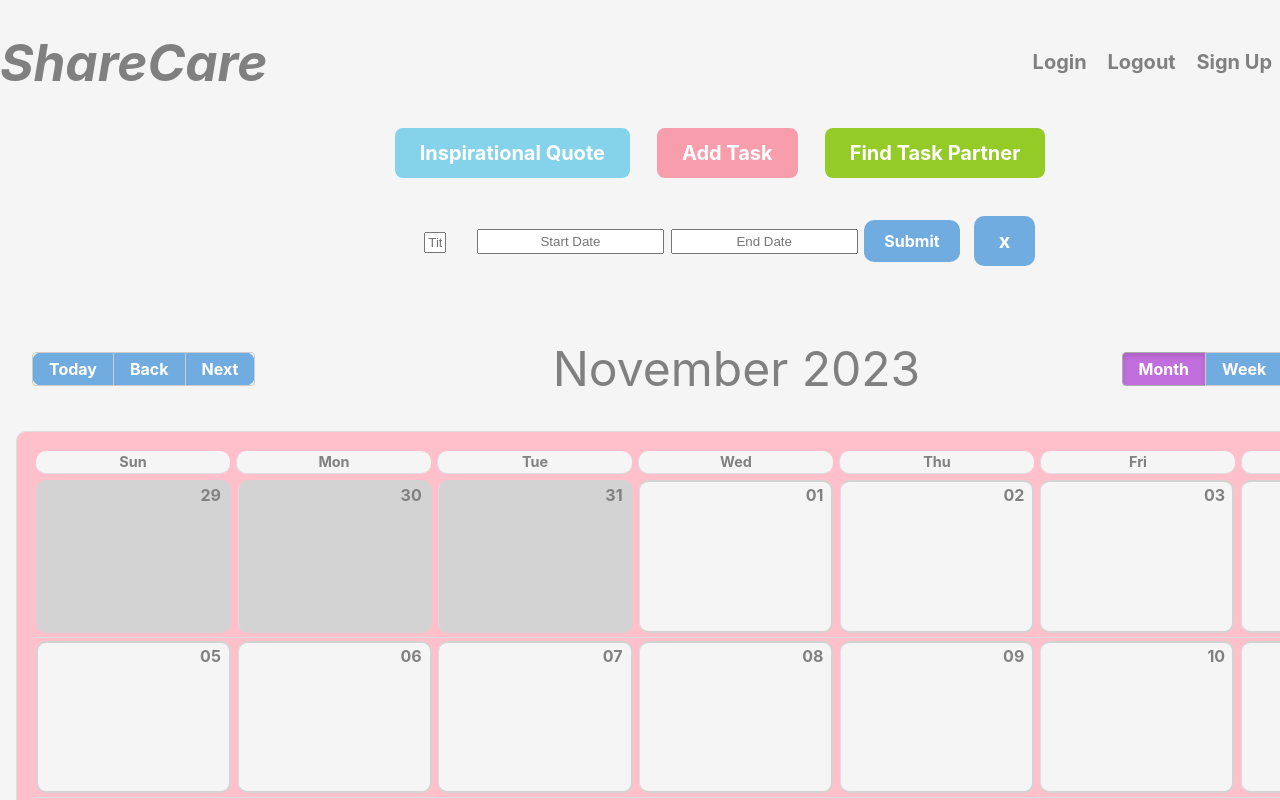
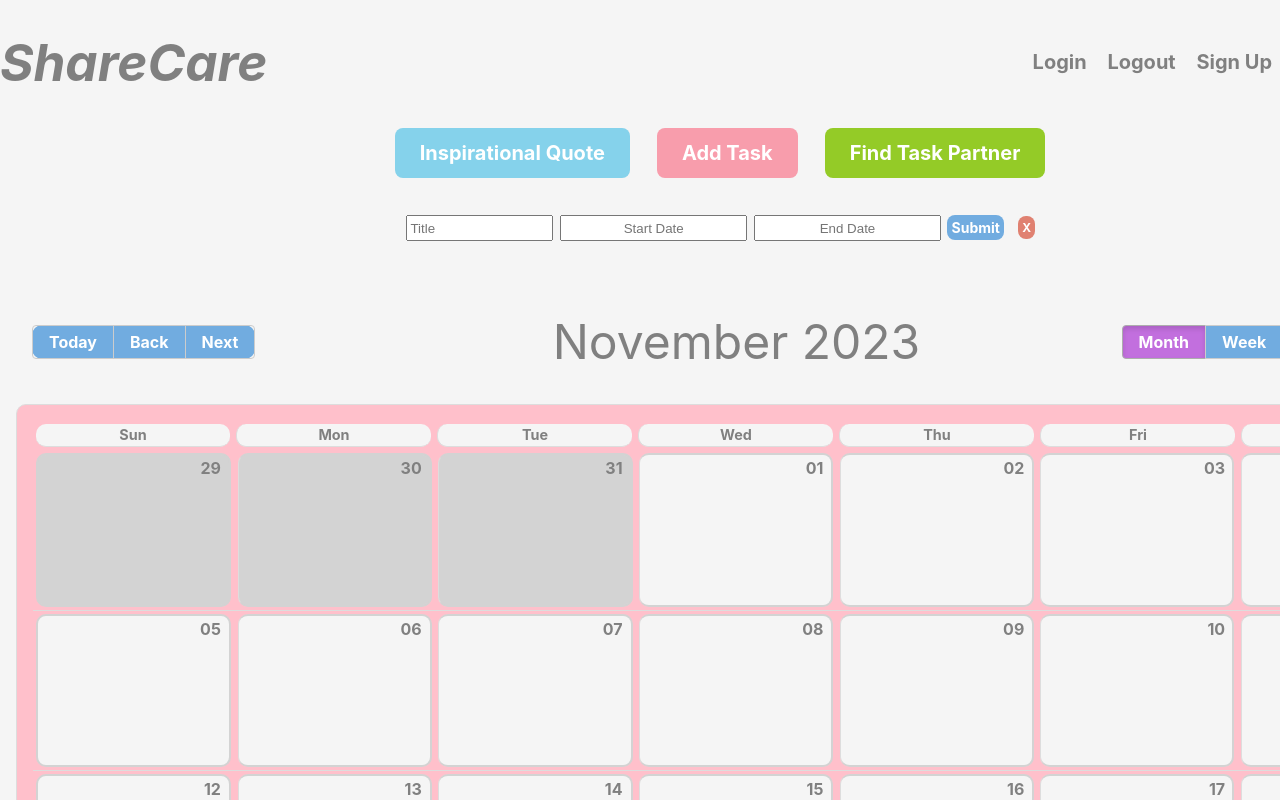
Before and after one commit to annemarielewis/Calendar_Task_Planner, a React (Vite) app: page /addtask in a window 1280 px wide. Shown: the top 800 px of the page. Built offline with nearby package versions, Linux system fonts and the light colour scheme; no server answers.

Commit message:
style changes

```diff
--- a/components/AddTask.jsx
+++ b/components/AddTask.jsx
@@ -24,7 +24,7 @@ export default function AddTask(props) {
 
   return (
     <>
-      <form onSubmit={handleAddEvent}>
+      <form autoComplete="off" onSubmit={handleAddEvent}>
         <div className="AIF-container">
           {/* Task input */}
           <div className="title">
@@ -33,7 +33,7 @@ export default function AddTask(props) {
               id="title"
               type="text"
               placeholder="Title"
-              style={{ width: "20%", marginRight: "10px" }}
+              style={{ width: "92%", height: "1.2rem", marginRight: "10px" }}
               value={addEvent.title}
               onChange={(e) => {
                 setAddEvent({ ...addEvent, title: e.target.value });
@@ -47,6 +47,7 @@ export default function AddTask(props) {
               className="startdate"
               id="start"
               placeholderText="Start Date"
+              style={{ marginRight: "5rem" }}
               selected={addEvent.start}
               onChange={handleStartDateChange}
               showTimeSelect
@@ -67,13 +68,13 @@ export default function AddTask(props) {
           </div>
           {/* Submit button */}
           <div className="btn">
-            <button type="submit" className="rbc-btn-group">
+            <button type="submit" className="submit-event">
               Submit
             </button>
           </div>
           {/* Cancel link */}
           <Link to="/">
-            <button className="rbc-btn-group">x</button>
+            <button className="exit-btn">X</button>
           </Link>
         </div>
       </form>
--- a/src/App.css
+++ b/src/App.css
@@ -13,6 +13,20 @@ background-color: whitesmoke !important;
   text-align: center;
   width: 100%;
   height: 100%;
+}
+
+.exit-btn {
+  display: flex;
+  padding: 0.2rem !important;
+  align-self: center;
+  font-size: 12px;
+  background-color: rgb(224, 129, 113);
+}
+
+.submit-event {
+  padding: 0.2rem !important;
+  font-size: 14px;
+  background-color: rgb(113, 172, 224);
 }
 
 .page {
@@ -35,7 +49,6 @@ h1 {
   font-size: 3rem;
   color: grey;
   margin-left: 6rem;
-
 }
 
 .rbc-toolbar {
@@ -60,7 +73,7 @@ h1 {
   background-color: pink;
 }
 
-.rbc-time-view{
+.rbc-time-view {
   padding: 1rem !important;
   min-width: 90rem;
   min-height: 64rem;
@@ -100,7 +113,6 @@ border-radius: 10px !important;
   min-height: 72.3rem !important;
   z-index: -10 !important;
   position: absolute;
-
 }
 
 .rbc-day-bg {
@@ -145,7 +157,7 @@ a {
   color: grey !important;
   font-size: 20px;
   font-weight: bold !important;
-padding: .5rem;
+  padding: 0.5rem;
 }
 
 a:hover {
@@ -155,15 +167,16 @@ a:hover {
 .header {
   display: flex;
   align-items: center;
-  justify-content:space-between
+  justify-content: space-between;
 }
 .AIF-container {
-
   border-radius: 10px;
   display: flex;
   flex-direction: row;
   justify-content: center;
   align-items: center;
+  align-content: center;
+  align-self: center;
   padding: 1rem;
   margin: 0.5rem;
   width: 40rem;
@@ -211,12 +224,6 @@ h1 {
   align-content: flex-start !important;
   font-style: italic;
 }
-/* .calendarspreadsheet {
-  border-width: 3px;
-  border-color: rgb(212, 25, 25);
-  border-style: solid;
-  padding-top: 0;
-} */
 
 .task {
   text-align: center;
```
Lines whose indentation alone changed are shown as unchanged.
